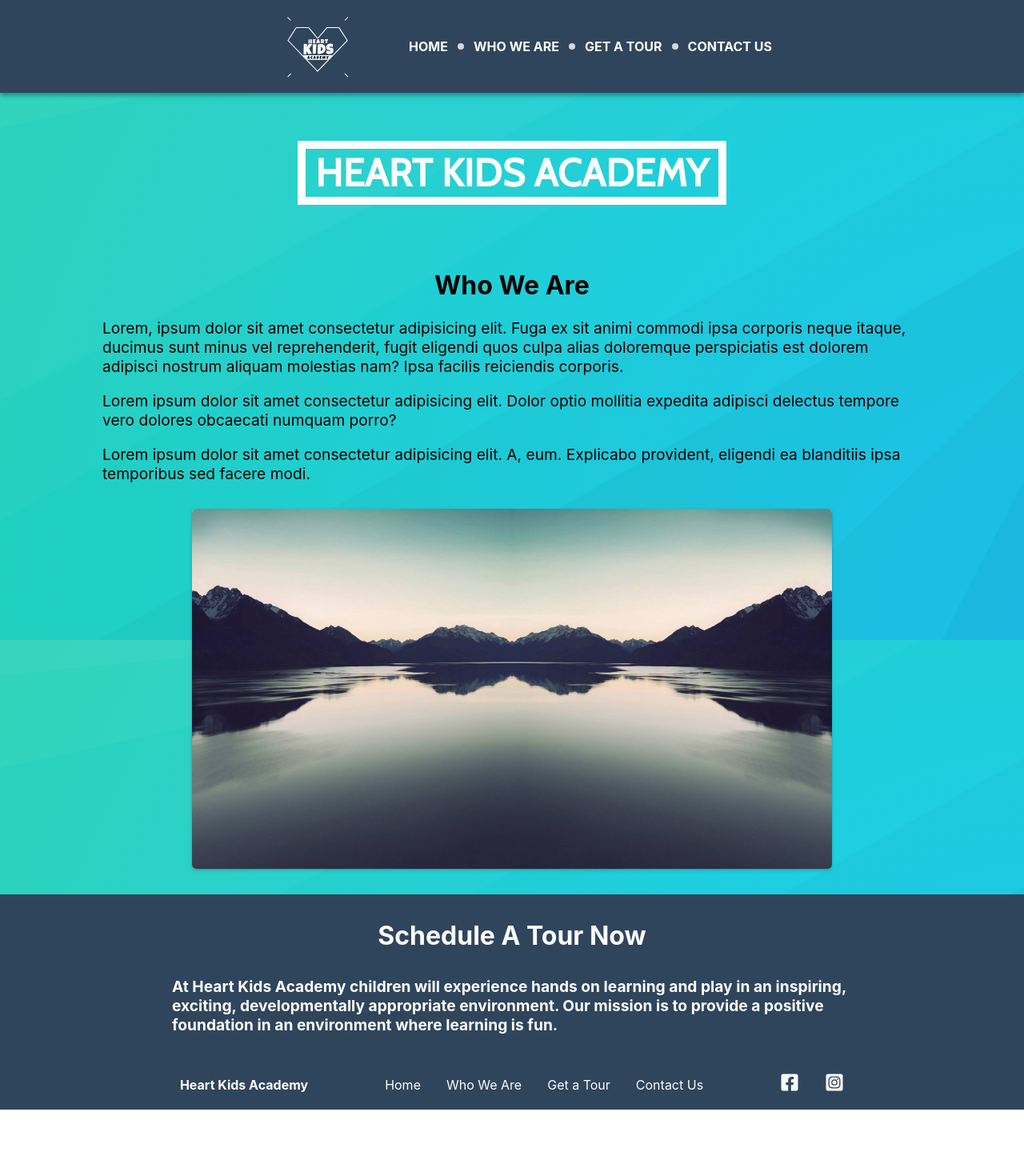
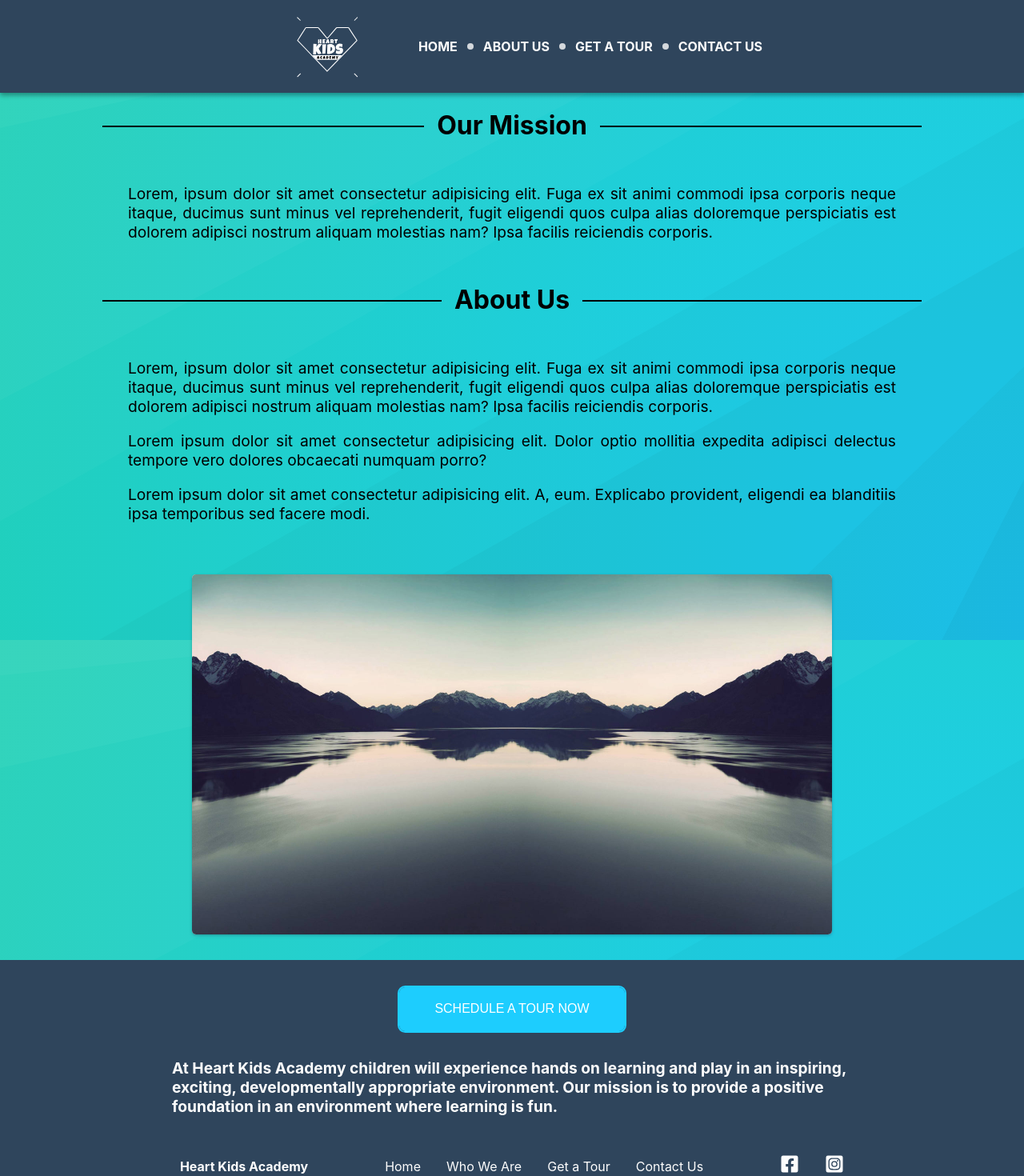
Before and after one commit to jblackman42/heart-kids-accademy, a Next.js app: page /about in a window 1280 px wide. Shown: the top 1470 px of the page at 80% size. Before the commit the page ends 1387 px from the top, so only its background shows below. Built offline with nearby package versions, Linux system fonts and the light colour scheme.

Commit message:
updated about page layout

```diff
--- a/components/Navbar.jsx
+++ b/components/Navbar.jsx
@@ -33,7 +33,7 @@
                 </li>
                 <ul className={`${styles.links} ${!navOpen ? styles.closed : ''}`} >
                     <li><Link href="/">home</Link></li>
-                    <li><Link href="/about">who we are</Link></li>
+                    <li><Link href="/about">about us</Link></li>
                     <li><Link href="/tour">get a tour</Link></li>
                     <li><Link href="/contact">contact us</Link></li>
                 </ul>
--- a/components/TourBanner.jsx
+++ b/components/TourBanner.jsx
@@ -3,9 +3,9 @@
 
 export default function Footer() {
     return (
-        <Link href='/contact'>
+        <Link href='/tour'>
             <div className={styles.infoBanner}>
-                <h1>Schedule A Tour Now</h1>
+                <button className={styles.button}>Schedule A Tour Now</button>
                 <p>At Heart Kids Academy children will experience hands on learning and play in an inspiring, exciting, developmentally appropriate environment. Our mission is to provide a positive foundation in an environment where learning is fun.</p>
             </div>
         </Link>
--- a/pages/about.jsx
+++ b/pages/about.jsx
@@ -15,10 +15,13 @@
       </Head>
       <div className={styles.container}>
         <Navbar />
-        <Banner />
-
+        {/* <Banner /> */}
         <div className={styles.paragraphContainer}>
-          <h1>Who We Are</h1>
+          <h1 className={styles.title}>Our Mission</h1>
+          <p>Lorem, ipsum dolor sit amet consectetur adipisicing elit. Fuga ex sit animi commodi ipsa corporis neque itaque, ducimus sunt minus vel reprehenderit, fugit eligendi quos culpa alias doloremque perspiciatis est dolorem adipisci nostrum aliquam molestias nam? Ipsa facilis reiciendis corporis.</p>
+        </div>
+        <div className={styles.paragraphContainer}>
+          <h1 className={styles.title}>About Us</h1>
           <p>Lorem, ipsum dolor sit amet consectetur adipisicing elit. Fuga ex sit animi commodi ipsa corporis neque itaque, ducimus sunt minus vel reprehenderit, fugit eligendi quos culpa alias doloremque perspiciatis est dolorem adipisci nostrum aliquam molestias nam? Ipsa facilis reiciendis corporis.</p>
           <p>Lorem ipsum dolor sit amet consectetur adipisicing elit. Dolor optio mollitia expedita adipisci delectus tempore vero dolores obcaecati numquam porro?</p>
           <p>Lorem ipsum dolor sit amet consectetur adipisicing elit. A, eum. Explicabo provident, eligendi ea blanditiis ipsa temporibus sed facere modi.</p>
--- a/styles/components/Slideshow.module.css
+++ b/styles/components/Slideshow.module.css
@@ -15,7 +15,6 @@
     box-shadow: rgba(50, 50, 93, 0.25) 0px 2px 5px -1px, rgba(0, 0, 0, 0.3) 0px 1px 3px -1px;
 
     position: relative;
-
 }
 
 .slideshow,
--- a/styles/components/TourBanner.module.css
+++ b/styles/components/TourBanner.module.css
@@ -27,3 +27,31 @@
     width: 90%;
     max-width: 850px;
 }
+
+.button {
+    --btn-color: var(--accent-color-1);
+
+    appearance: none;
+    background-color: transparent;
+    border: 2px solid var(--btn-color);
+    border-radius: 0.6em;
+    cursor: pointer;
+    display: flex;
+    align-self: center;
+    font-size: 1rem;
+    font-weight: 400;
+    line-height: 1;
+    /* margin: 20px; */
+    padding: 1.2em 2.8em;
+    text-decoration: none;
+    text-align: center;
+    text-transform: uppercase;
+    font-family: 'Montserrat', sans-serif;
+    color: #fff;
+    box-shadow: 0 0 40px 40px var(--btn-color) inset, 0 0 0 0 var(--btn-color);
+    transition: box-shadow 150ms ease-in-out;
+}
+.button:hover {
+    outline: 0;
+    box-shadow: 0 0 10px 0 var(--btn-color) inset, 0 0 5px 0px var(--btn-color);
+}
--- a/styles/pages/About.module.css
+++ b/styles/pages/About.module.css
@@ -1,10 +1,17 @@
 .paragraphContainer {
     width: 80%;
     margin-inline: auto;
+    text-align: justify;
 }
 
-.paragraphContainer h1 {
-    text-align: center;
+.paragraphContainer p {
+    padding-inline: 2rem;
+}
+.paragraphContainer p:first-of-type {
+    padding-top: 2rem;
+}
+.paragraphContainer p:last-of-type {
+    padding-bottom: 2rem;
 }
 
 .imageContainer {
@@ -23,3 +30,27 @@
 
     box-shadow: rgba(50, 50, 93, 0.25) 0px 2px 5px -1px, rgba(0, 0, 0, 0.3) 0px 1px 3px -1px;
 }
+
+.title {
+    text-align: center;
+    position: relative;
+    width: max-content;
+    margin-inline: auto;
+    padding-inline: 1rem;
+}
+
+.title::after, .title::before {
+    content: '';
+    position: absolute;
+    top: 50%;
+    height: 2px;
+    width: calc(40vw - 50%);
+    background-color: currentColor;
+}
+
+.title::before {
+    right: 100%;
+}
+.title::after {
+    left: 100%;
+}
```
Also changed, not shown: styles/globals.css (+1 -0 lines).
